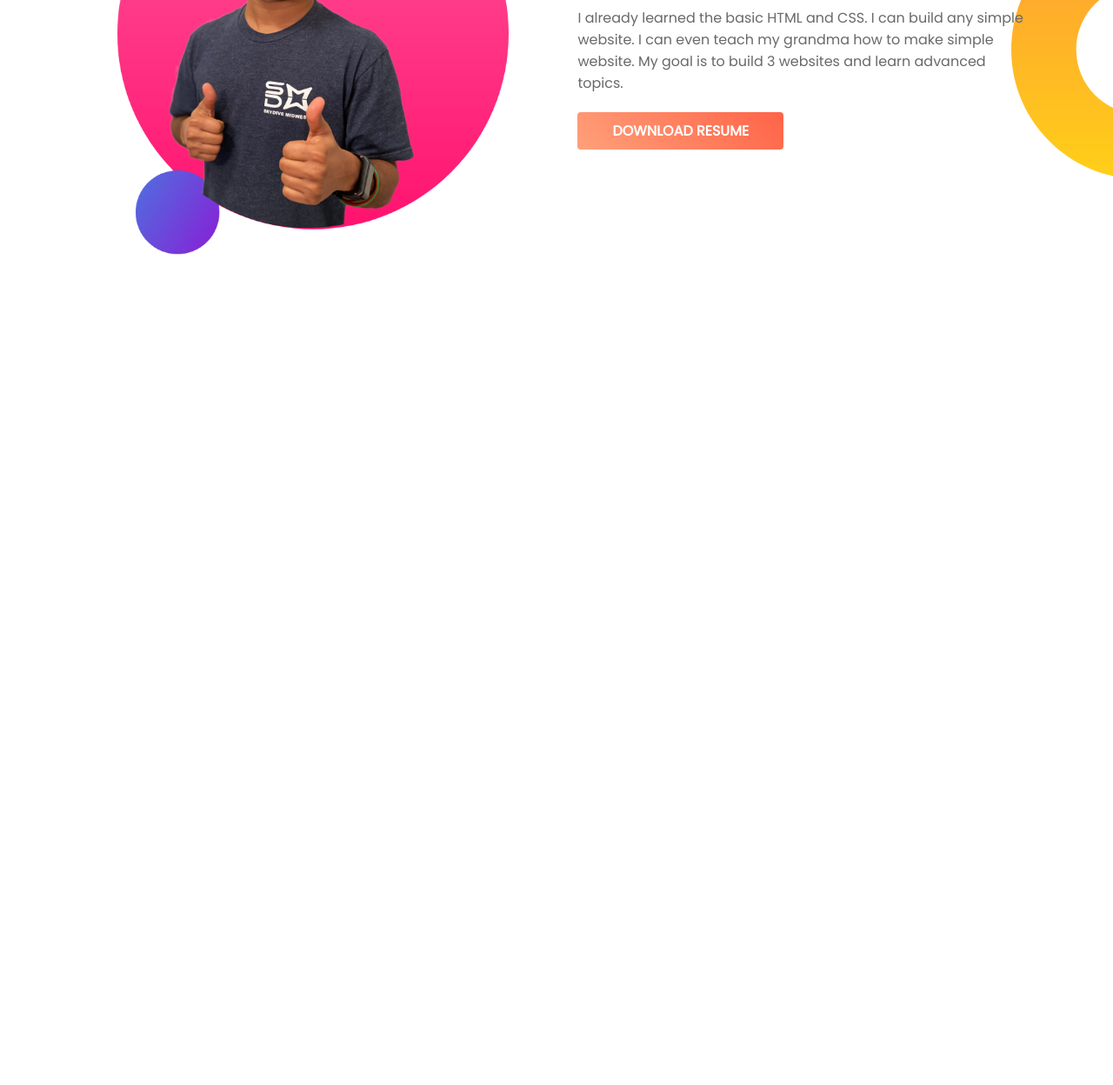
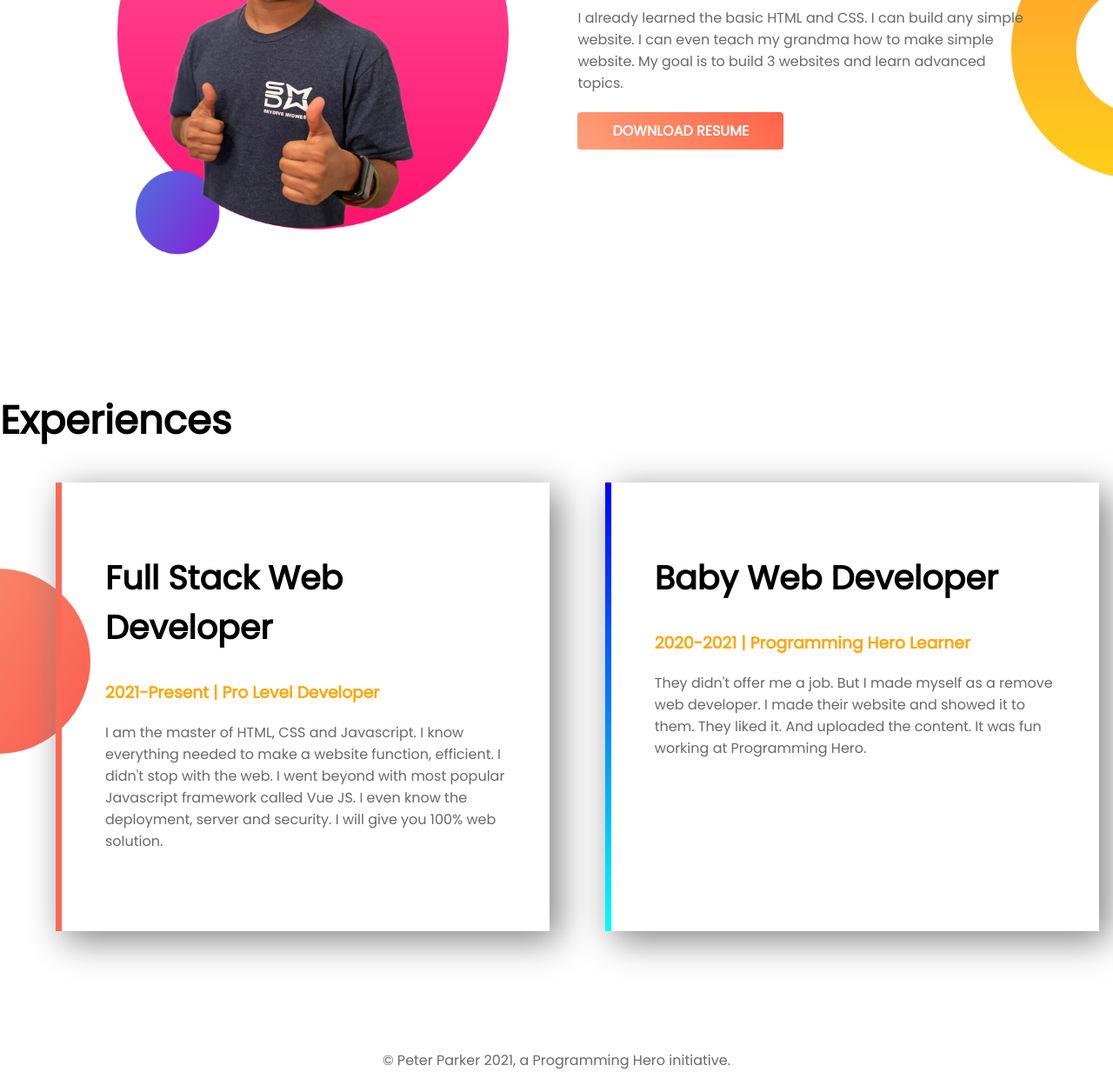
Before and after one commit to Tapushi-Nilu/developer-portfolio, a plain HTML site: page index.html in a window 1280 px wide. Shown: the part 795-2043 px from the top of the page at 87% size. Before the commit the page ends 1095 px from the top, so only its background shows below. Drawn offline with Linux system fonts and the light colour scheme.

Commit message:
complete site

```diff
--- a/index.html
+++ b/index.html
@@ -36,5 +36,25 @@
            </div>
         </div>
     </section>
+
+    <section class="experience">
+        <h1 class="heading">Experiences</h1>
+        <div class="box-wrap flaxible-part">
+            <div class="box-1 border1">
+                <h1>Full Stack Web Developer</h1>
+                <h3 class="color">2021-Present | Pro Level Developer</h3>
+                <p>I am the master of HTML, CSS and Javascript. I know everything needed to make a website function, efficient. I didn't stop with the web. I went beyond with most popular Javascript framework called Vue JS. I even know the deployment, server and security. I will give you 100% web solution.</p>
+            </div>
+            <div class="box-1 border">
+                <h1>Baby Web Developer</h1>
+                <h3 class="color">2020-2021 | Programming Hero Learner</h3>
+                <p>They didn't offer me a job. But I made myself as a remove web developer. I made their website and showed it to them. They liked it. And uploaded the content. It was fun working at Programming Hero.</p>
+            </div>
+        </div>
+    </section>
+
+    <div class="footer">
+        <p>© Peter Parker 2021, a Programming Hero initiative.</p>
+    </div>
 </body>
 </html>
--- a/style.css
+++ b/style.css
@@ -4,6 +4,9 @@ body {
   margin: 0;
   padding: 0;
   font-family: "Poppins", sans-serif;
+}
+p {
+  color: dimgrey;
 }
 /*banner-top-start*/
 .flaxible-part {
@@ -78,3 +81,37 @@ body {
   margin-top: -8px;
 }
 /*about-section-end*/
+
+/*experience-section-start*/
+.experience {
+  background-image: url(img/exp-bg.png);
+  background-repeat: no-repeat;
+  background-position: left;
+  margin-top: 150px;
+}
+.heading {
+  font-size: 45px;
+}
+.box-1 {
+  width: 36%;
+  margin-left: 5%;
+  box-shadow: 10px 10px 40px grey;
+  padding: 50px 50px 75px 50px;
+}
+.box-1 h1 {
+  font-size: 38px;
+}
+.border1 {
+  border-left: 7px solid #fa6a58;
+}
+.border {
+  border-left: 7px solid;
+  border-image: linear-gradient(blue, cyan);
+  border-image-slice: 1;
+}
+/*experience-section-end*/
+
+.footer {
+  padding: 120px 0px 0px;
+  text-align: center;
+}
```
